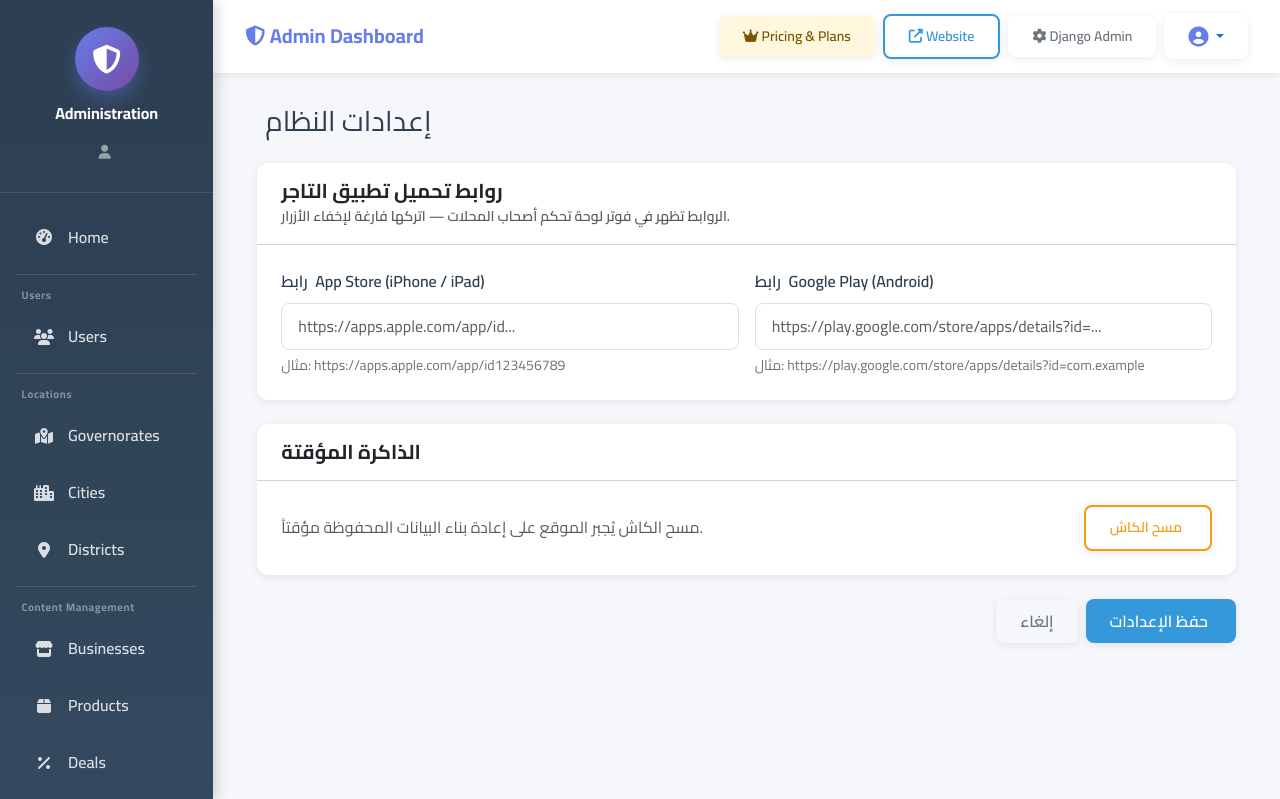
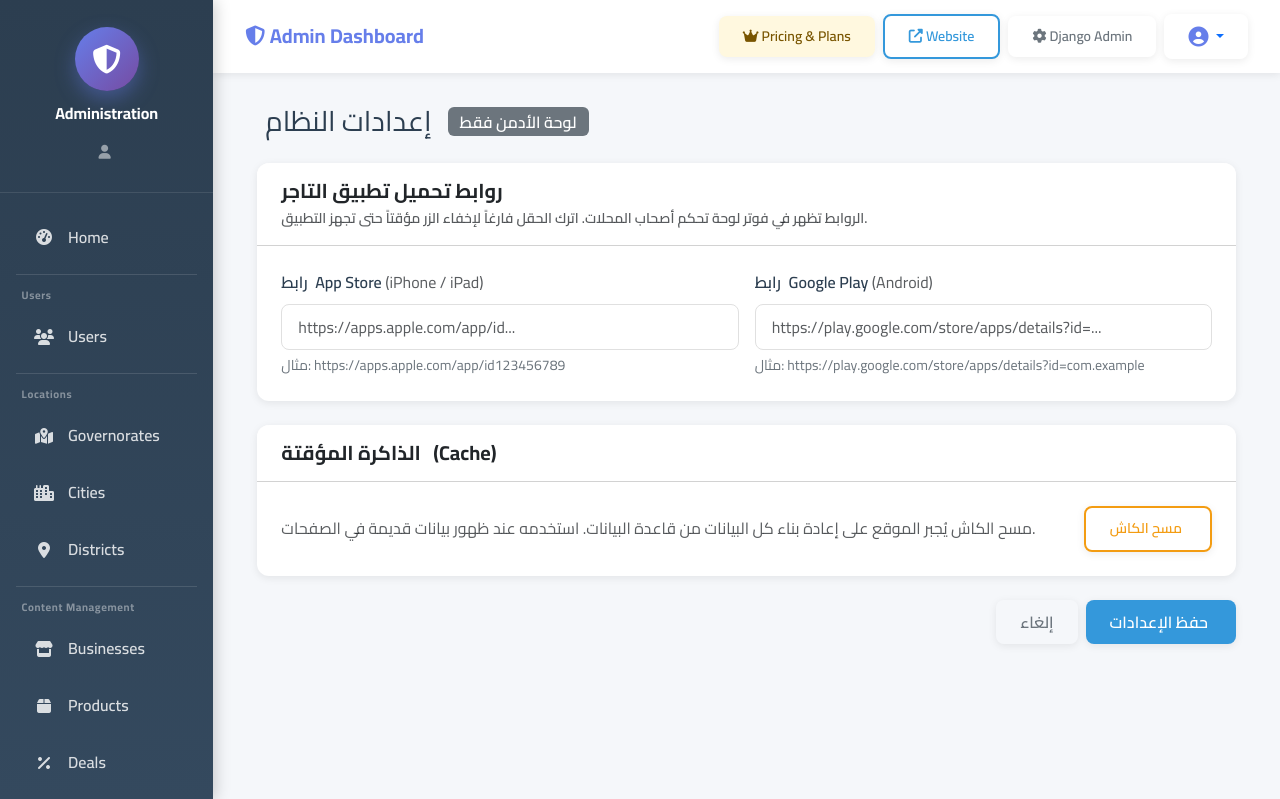
Before and after one commit to sendoo-m/daliil-ay-khidma-v3.01, a Django app: template backend/templates/dashboard/admin/settings.html in a window 1280 px wide. Shown: the top 799 px of the page. Run offline with Django 5.2, Linux system fonts and the light colour scheme; the template is opened without the code that fills it, so the values that code supplies are empty; parts of the project's set-up code (start-up, migrations or seed data) failed here and were passed over.

Commit message:
fix: move admin settings to /admin/settings/ + add admin footer with app download badges
- admin_settings view now reads/saves SiteSettings (app_store_url, google_play_url)
- settings template moved to dashboard/admin/settings.html (already correct path)
- New _footer.html partial for admin base: version, copyright, app download badges
- admin/base.html updated to include the footer partial

```diff
--- a/backend/apps/dashboard/templates/dashboard/admin/settings.html
+++ b/backend/apps/dashboard/templates/dashboard/admin/settings.html
@@ -9,20 +9,31 @@
   <div class="d-flex align-items-center gap-2 mb-4">
     <i class="bi bi-gear-fill fs-4 text-primary"></i>
     <h1 class="h3 mb-0">إعدادات النظام</h1>
+    <span class="badge bg-secondary ms-2 fs-6">لوحة الأدمن فقط</span>
   </div>
+
+  {% if messages %}
+  {% for msg in messages %}
+  <div class="alert alert-{{ msg.tags|default:'info' }} alert-dismissible fade show" role="alert">
+    {{ msg }}
+    <button type="button" class="btn-close" data-bs-dismiss="alert"></button>
+  </div>
+  {% endfor %}
+  {% endif %}
 
   <form method="post" novalidate>
     {% csrf_token %}
 
-    {# ── روابط تحميل التطبيق ── #}
+    {# ─────────── روابط تحميل التطبيق ─────────── #}
     <div class="card shadow-sm mb-4">
       <div class="card-header bg-white py-3">
-        <h5 class="mb-0">
-          <i class="bi bi-phone me-2 text-primary"></i>روابط تحميل تطبيق التاجر
+        <h5 class="mb-1">
+          <i class="bi bi-phone-fill me-2 text-primary"></i>روابط تحميل تطبيق التاجر
         </h5>
-        <small class="text-muted">
-          الروابط تظهر في فوتر لوحة تحكم أصحاب المحلات — اتركها فارغة لإخفاء الأزرار.
-        </small>
+        <p class="text-muted small mb-0">
+          الروابط تظهر في فوتر لوحة تحكم أصحاب المحلات.
+          اترك الحقل فارغاً لإخفاء الزر مؤقتاً حتى تجهز التطبيق.
+        </p>
       </div>
       <div class="card-body">
         <div class="row g-3">
@@ -30,7 +41,8 @@
           {# App Store #}
           <div class="col-md-6">
             <label for="app_store_url" class="form-label fw-semibold">
-              <i class="bi bi-apple me-1"></i>رابط App Store (iPhone / iPad)
+              <i class="bi bi-apple me-1"></i>رابط App Store
+              <span class="text-muted fw-normal">(iPhone / iPad)</span>
             </label>
             <input
               type="url"
@@ -46,7 +58,8 @@
           {# Google Play #}
           <div class="col-md-6">
             <label for="google_play_url" class="form-label fw-semibold">
-              <i class="bi bi-google-play me-1"></i>رابط Google Play (Android)
+              <i class="bi bi-google-play me-1"></i>رابط Google Play
+              <span class="text-muted fw-normal">(Android)</span>
             </label>
             <input
               type="url"
@@ -61,57 +74,65 @@
 
         </div>
 
-        {# معاينة مباشرة #}
+        {# ─ معاينة مباشرة ─ #}
         {% if site.app_store_url or site.google_play_url %}
-        <div class="mt-4 p-3 bg-light rounded border">
-          <p class="text-muted small mb-2">معاينة الأزرار كما ستظهر في الفوتر:</p>
+        <div class="mt-4 p-3 rounded-3 border bg-light">
+          <p class="small text-muted mb-2"><i class="bi bi-eye me-1"></i>معاينة الأزرار كما ستظهر للتجار:</p>
           <div class="d-flex flex-wrap gap-2">
             {% if site.app_store_url %}
             <a href="{{ site.app_store_url }}" target="_blank" rel="noopener"
-               class="btn btn-dark btn-sm d-flex align-items-center gap-2">
+               class="btn btn-dark btn-sm d-flex align-items-center gap-2" style="min-width:145px">
               <i class="bi bi-apple fs-5"></i>
               <span class="text-start lh-1">
-                <small class="d-block" style="font-size:.65rem">تحميل من</small>
+                <small class="d-block" style="font-size:.6rem;opacity:.8">تحميل من</small>
                 <strong style="font-size:.85rem">App Store</strong>
               </span>
             </a>
             {% endif %}
             {% if site.google_play_url %}
             <a href="{{ site.google_play_url }}" target="_blank" rel="noopener"
-               class="btn btn-dark btn-sm d-flex align-items-center gap-2"
-               style="background:#01875f; border-color:#01875f">
+               class="btn btn-sm d-flex align-items-center gap-2 text-white"
+               style="background:#01875f;border-color:#01875f;min-width:145px">
               <i class="bi bi-google-play fs-5"></i>
               <span class="text-start lh-1">
-                <small class="d-block" style="font-size:.65rem">تحميل من</small>
+                <small class="d-block" style="font-size:.6rem;opacity:.8">تحميل من</small>
                 <strong style="font-size:.85rem">Google Play</strong>
               </span>
             </a>
             {% endif %}
           </div>
         </div>
+        {% else %}
+        <div class="mt-3 alert alert-info py-2">
+          <i class="bi bi-info-circle me-1"></i>
+          الأزرار مخفية حالياً. أضف رابطاً واحداً على الأقل لتفعيل العرض في الفوتر.
+        </div>
         {% endif %}
 
-      </div>
-    </div>
+      </div>{# /card-body #}
+    </div>{# /card #}
 
-    {# ── إعدادات الذاكرة المؤقتة ── #}
+    {# ─────────── الذاكرة المؤقتة ─────────── #}
     <div class="card shadow-sm mb-4">
       <div class="card-header bg-white py-3">
         <h5 class="mb-0">
-          <i class="bi bi-database me-2 text-warning"></i>الذاكرة المؤقتة
+          <i class="bi bi-database-fill me-2 text-warning"></i>الذاكرة المؤقتة (Cache)
         </h5>
       </div>
       <div class="card-body d-flex align-items-center gap-3">
-        <p class="mb-0 text-muted flex-grow-1">مسح الكاش يُجبر الموقع على إعادة بناء البيانات المحفوظة مؤقتاً.</p>
+        <p class="mb-0 text-muted flex-grow-1">
+          مسح الكاش يُجبر الموقع على إعادة بناء كل البيانات من قاعدة البيانات.
+          استخدمه عند ظهور بيانات قديمة في الصفحات.
+        </p>
         <a href="{% url 'dashboard:admin_clear_cache' %}"
-           class="btn btn-outline-warning btn-sm"
-           onclick="return confirm('مسح الذاكرة المؤقتة؟')">
+           class="btn btn-outline-warning btn-sm flex-shrink-0"
+           onclick="return confirm('سيتم مسح جميع البيانات المخزّنة مؤقتاً. متأكد?')">
           <i class="bi bi-trash me-1"></i>مسح الكاش
         </a>
       </div>
     </div>
 
-    {# ── زر الحفظ ── #}
+    {# ─ زر الحفظ ─ #}
     <div class="d-flex justify-content-end gap-2">
       <a href="{% url 'dashboard:admin_home' %}" class="btn btn-outline-secondary">إلغاء</a>
       <button type="submit" class="btn btn-primary">
```
Also changed, not shown: backend/apps/dashboard/templates/dashboard/admin/_footer.html (added, +72 -0 lines), backend/apps/dashboard/views/admin_views.py (+40 -559 lines).
